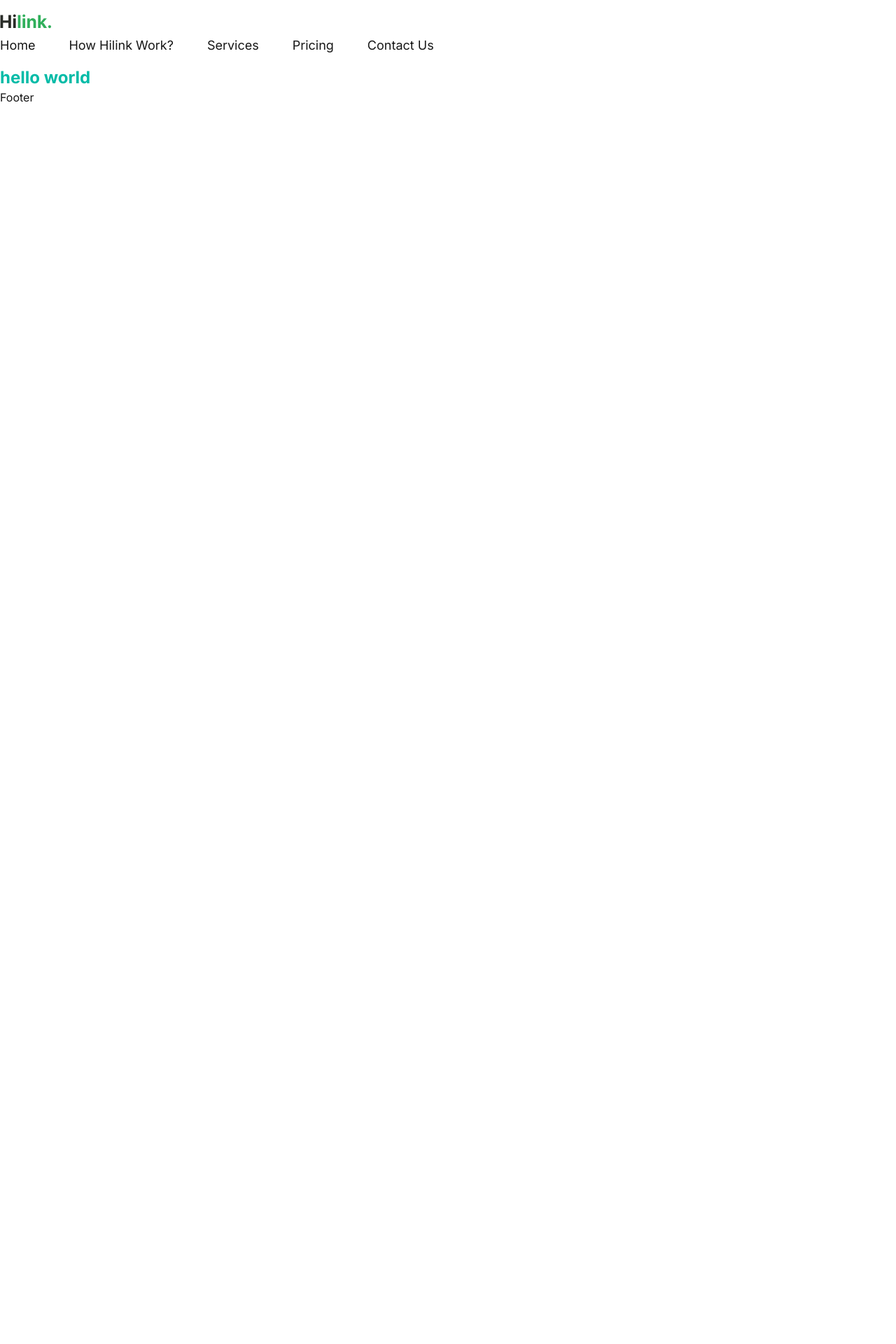
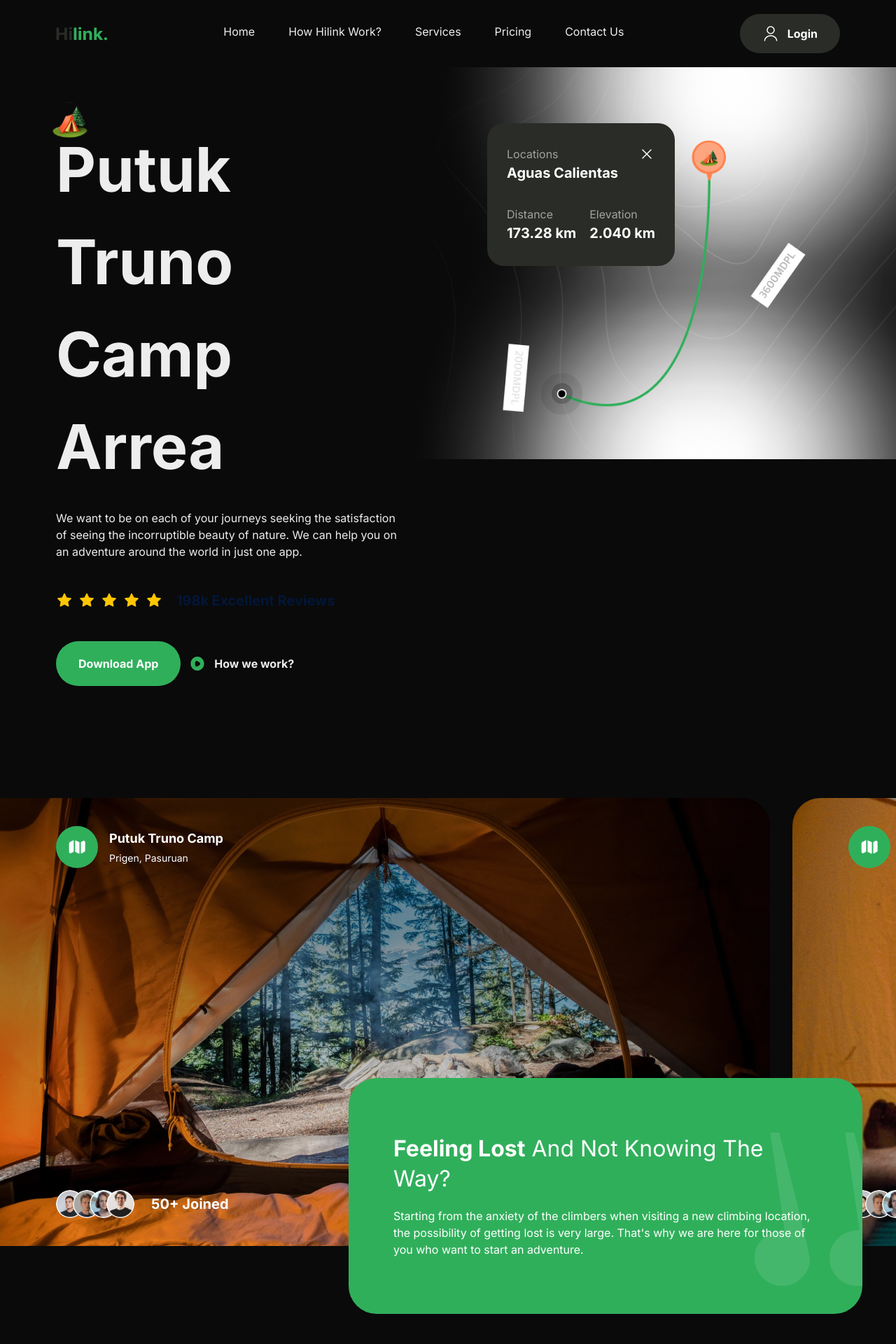
Before and after one commit to viktor-codes/travel-app, a Next.js app: page / in a window 1280 px wide. Shown: the top 1920 px of the page at 70% size. Before the commit the page ends 800 px from the top, so only its background shows below. Built offline with nearby package versions, Linux system fonts and the light colour scheme.

Commit message:
Add camp section

```diff
--- a/app/globals.css
+++ b/app/globals.css
@@ -8,7 +8,7 @@
 @theme inline {
 	--color-background: var(--background);
 	--color-foreground: var(--foreground);
-	--font-inter: 'Inter', sans-serif;
+	--font-sans: 'Inter', ui-sans-serif, system-ui, sans-serif;
 	/* Colors */
 	--color-green-50: #30af5b;
 	--color-green-90: #292c27;
@@ -42,15 +42,181 @@
 	--radius-5xl: 40px;
 }
 
-/* @media (prefers-color-scheme: dark) {
+@media (prefers-color-scheme: light) {
 	:root {
 		--background: #0a0a0a;
 		--foreground: #ededed;
 	}
-} */
+}
 
 body {
 	background: var(--background);
 	color: var(--foreground);
-	font-family: var(--font-inter);
+	font-family: var(--font-sans);
 }
+
+/* Custom Tailwind utilities */
+@layer utilities {
+	/* Buttons */
+	.btn_white {
+		@apply border-white bg-white px-8 py-3 text-green-50;
+	}
+	.btn_white_text {
+		@apply border-white bg-white px-8 py-3 text-gray-90;
+	}
+	.btn_green {
+		@apply border-green-50 bg-green-50 px-8 py-5 text-white;
+	}
+	.btn_dark_green {
+		@apply bg-green-90 px-8 py-4 text-white transition-all hover:bg-black;
+	}
+	.btn_dark_green_outline {
+		@apply border-gray-20 bg-green-90 px-8 py-5 text-white;
+	}
+
+	/* Containers */
+	/* .max-container {
+		@apply mx-auto max-w-[1440px];
+	}
+	.padding-container {
+		@apply px-6 lg:px-20 3xl:px-0;
+	} */
+
+	/* Flex helpers */
+	.flexCenter {
+		@apply flex items-center justify-center;
+	}
+
+	.flexBetween {
+		@apply flex items-center justify-between;
+	}
+
+	.flexStart {
+		@apply flex items-center justify-start;
+	}
+
+	.flexEnd {
+		@apply flex items-center justify-end;
+	}
+
+	/* FONTS */
+	.regular-64 {
+		@apply text-[64px] font-[400] leading-[120%];
+	}
+
+	.regular-40 {
+		@apply text-[40px] font-[400] leading-[120%];
+	}
+
+	.regular-32 {
+		@apply text-[32px] font-[400];
+	}
+
+	.regular-24 {
+		@apply text-[24px] font-[400];
+	}
+
+	.regular-20 {
+		@apply text-[20px] font-[400];
+	}
+
+	.regular-18 {
+		@apply text-[18px] font-[400];
+	}
+
+	.regular-16 {
+		@apply text-[16px] font-[400];
+	}
+
+	.regular-14 {
+		@apply text-[14px] font-[400];
+	}
+
+	.medium-14 {
+		@apply text-[14px] font-[600];
+	}
+
+	.bold-88 {
+		@apply text-[88px] font-[700] leading-[120%];
+	}
+
+	.bold-64 {
+		@apply text-[64px] font-[700] leading-[120%];
+	}
+
+	.bold-52 {
+		@apply text-[52px] font-[700] leading-[120%];
+	}
+
+	.bold-40 {
+		@apply text-[40px] font-[700] leading-[120%];
+	}
+
+	.bold-32 {
+		@apply text-[32px] font-[700] leading-[120%];
+	}
+
+	.bold-20 {
+		@apply text-[20px] font-[700];
+	}
+
+	.bold-18 {
+		@apply text-[18px] font-[700];
+	}
+
+	.bold-16 {
+		@apply text-[16px] font-[700];
+	}
+
+	/* Add other regular/bold classes as needed */
+
+	/* Sections */
+	.hero-map {
+		@apply absolute right-0 top-0 h-screen w-screen bg-pattern-2 bg-cover bg-center md:-right-28 xl:-top-60;
+	}
+	.camp-quote {
+		@apply absolute -right-6 bottom-4 w-[140px] lg:bottom-10 xl:-right-8 xl:w-[186px] 3xl:right-0;
+	}
+	.feature-phone {
+		@apply absolute top-[13%] z-10 hidden max-w-[1500px] rotate-[15deg] md:-left-16 lg:flex 3xl:left-20;
+	}
+	.get-app {
+		@apply relative flex w-full flex-col justify-between gap-32 overflow-hidden bg-green-90 bg-pattern bg-cover bg-center bg-no-repeat px-6 py-12 text-white sm:flex-row sm:gap-12 sm:py-24 lg:px-20 xl:max-h-[598px] 2xl:rounded-5xl;
+	}
+}
+
+/* Scrollbar helpers */
+.hide-scrollbar::-webkit-scrollbar {
+	display: none;
+}
+.hide-scrollbar {
+	-ms-overflow-style: none;
+	scrollbar-width: none;
+}
+
+.max-container {
+	margin-left: auto;
+	margin-right: auto;
+	max-width: 1440px;
+}
+
+.padding-container {
+	padding-left: 1.5rem; /* px-6 */
+	padding-right: 1.5rem;
+}
+
+@media (min-width: 1024px) {
+	/* lg */
+	.padding-container {
+		padding-left: 5rem;
+		padding-right: 5rem;
+	}
+}
+
+@media (min-width: 1680px) {
+	/* 3xl */
+	.padding-container {
+		padding-left: 0;
+		padding-right: 0;
+	}
+}
--- a/app/layout.tsx
+++ b/app/layout.tsx
@@ -12,6 +12,9 @@ const inter = Inter({
 export const metadata: Metadata = {
 	title: 'Travel ',
 	description: 'Travel website for camping',
+	icons: {
+		icon: '/favicon.ico',
+	},
 }
 
 export default function RootLayout({
--- a/app/page.tsx
+++ b/app/page.tsx
@@ -1,5 +1,17 @@
+import Camp from '@/components/Camp'
+import Features from '@/components/Features'
+import GetApp from '@/components/GetApp'
+import Guide from '@/components/Guide'
+import Hero from '@/components/Hero'
+
 export default function Home() {
 	return (
-		<h1 className='text-2xl font-bold text-bold text-teal-500'>hello world</h1>
+		<>
+			<Hero />
+			<Camp />
+			<Guide />
+			<Features />
+			<GetApp />
+		</>
 	)
 }
--- /dev/null
+++ b/components/Button.tsx
@@ -0,0 +1,27 @@
+import Image from 'next/image'
+
+type ButtonProps = {
+	type: 'button' | 'submit'
+	title: string
+	icon?: string
+	variant: string
+}
+
+const Button = ({ type, title, icon, variant }: ButtonProps) => {
+	return (
+		<button className={`flexCenter gap-3 rounded-full ${variant}`} type={type}>
+			{icon && (
+				<Image
+					src={icon}
+					alt={`${title} icon`}
+					width={24}
+					height={24}
+					className=''
+				/>
+			)}
+			<label className='text-base font-bold whitespace-nowrap'>{title}</label>
+		</button>
+	)
+}
+
+export default Button
--- /dev/null
+++ b/components/Camp.tsx
@@ -0,0 +1,104 @@
+import { PEOPLE_URL } from '@/constants'
+import Image from 'next/image'
+import React from 'react'
+
+type CampProps = {
+	backgroundImage: string
+	title: string
+	subtitle: string
+	peopleJoined: string
+	className?: string
+}
+
+const CampSite = ({
+	backgroundImage,
+	title,
+	subtitle,
+	peopleJoined,
+	className,
+}: CampProps) => {
+	return (
+		<div
+			className={`h-full w-full min-w-[1100px] ${backgroundImage} bg-cover bg-no-repeat lg:rounded-r-5xl 2xl:rounded-5xl ${className}`}
+		>
+			<div className='flex h-full flex-col items-start justify-between p-6 lg:px-20 lg:py-10 '>
+				<div className='flexCenter gap-4'>
+					<div className='rounded-full bg-green-50 p-4'>
+						<Image
+							src='/folded-map.svg'
+							alt='map icon'
+							width={28}
+							height={28}
+						/>
+					</div>
+					<div className='flex flex-col gap-1'>
+						<h4 className='bold-18 text-white'>{title}</h4>
+						<p className='regular-14 text-white'>{subtitle}</p>
+					</div>
+				</div>
+				<div className='flexCenter gap-6'>
+					<span className='flex -space-x-4 overflow-hidden'>
+						{PEOPLE_URL.map((url, index) => (
+							<Image
+								className='inline-block h-10 w-10 rounded-full'
+								src={url}
+								key={url}
+								alt='person'
+								width={52}
+								height={52}
+							/>
+						))}
+					</span>
+					<span className='font-bold text-base md:text-xl text-white'>
+						{peopleJoined}
+					</span>
+				</div>
+			</div>
+		</div>
+	)
+}
+
+const Camp = () => {
+	return (
+		<section className='2xl:max-w-[1440px] 2xl:mx-auto relative flex flex-col py-10 lg:mb-10 lg:py-20 xl:mb-20'>
+			<div className='hide-scrollbar flex h-[340px] w-full items-start justify-start gap-8 overflow-x-auto lg:h-[400px] xl:h-[640px]'>
+				<CampSite
+					backgroundImage='bg-bg-img-1'
+					title='Putuk Truno Camp'
+					subtitle='Prigen, Pasuruan'
+					peopleJoined='50+ Joined'
+				/>
+
+				<CampSite
+					className='lg:rounded-5xl'
+					backgroundImage='bg-bg-img-2 '
+					title='Mountaine View Camp'
+					subtitle='Somewhere Where you Like'
+					peopleJoined='50+ Joined'
+				/>
+			</div>
+			<div className='flexEnd mt-10 px-6 lg:-mt-60 lg:mr-6'>
+				<div className='bg-green-50 p-8 lg:max-w-[500px] xl:max-w-[734px] xl:rounded-5xl xl:px-16 xl:py-20 relative w-full overflow-hidden rounded-3xl'>
+					<h2 className='text-white text-2xl md:text-[32px] capitalize 2xl:text-[64px]'>
+						<strong>Feeling Lost</strong> And Not Knowing The Way?
+					</h2>
+					<p className='text-xs xl:text-base mt-5 text-white'>
+						Starting from the anxiety of the climbers when visiting a new
+						climbing location, the possibility of getting lost is very large.
+						That's why we are here for those of you who want to start an
+						adventure.
+					</p>
+					<Image
+						src='/quote.svg'
+						alt='camp-2'
+						width={186}
+						height={219}
+						className='camp-quote'
+					/>
+				</div>
+			</div>
+		</section>
+	)
+}
+
+export default Camp
--- /dev/null
+++ b/components/Features.tsx
@@ -0,0 +1,7 @@
+import React from 'react'
+
+const Features = () => {
+	return <div>Features</div>
+}
+
+export default Features
--- /dev/null
+++ b/components/GetApp.tsx
@@ -0,0 +1,7 @@
+import React from 'react'
+
+const GetApp = () => {
+	return <div>GetApp</div>
+}
+
+export default GetApp
--- /dev/null
+++ b/components/Guide.tsx
@@ -0,0 +1,7 @@
+import React from 'react'
+
+const Guide = () => {
+	return <div>Guide</div>
+}
+
+export default Guide
--- /dev/null
+++ b/components/Hero.tsx
@@ -0,0 +1,83 @@
+import Image from 'next/image'
+import React from 'react'
+import Button from './Button'
+
+const Hero = () => {
+	return (
+		<section className='max-container padding-container flex flex-col gap-20 py-10 pb-32 md:gap-28 lg:py-20 xl:flex-row'>
+			<div className='hero-map' />
+			{/* Left Side */}
+			<div className='relative z-20 flex flex-1 flex-col xl:w-1/2'>
+				<Image
+					src='/camp.svg'
+					alt='camp'
+					width={50}
+					height={50}
+					className='absolute left-[-5px] top-[-30px] w-10 lg:w-[50px]'
+				/>
+				<h1 className='text-[52px] font-bold lg:text-[88px]'>
+					Putuk Truno Camp Arrea
+				</h1>
+				<p className='regular-16 mt-6 text-gray-40 xl:max-w-[520px]'>
+					We want to be on each of your journeys seeking the satisfaction of
+					seeing the incorruptible beauty of nature. We can help you on an
+					adventure around the world in just one app.
+				</p>
+				<div className='my-11 flex flex-wrap gap-5'>
+					<div className='flex items-center gap-2'>
+						{Array(5)
+							.fill(1)
+							.map((_, index) => (
+								<Image
+									src='/star.svg'
+									key={index}
+									alt='star'
+									width={24}
+									height={24}
+								/>
+							))}
+					</div>
+					<p className='text-base font-normal lg:text-xl lg:font-bold text-blue-70'>
+						198k
+						<span className='text-base lg:text-xl ml-1 '>
+							Excellent Reviews
+						</span>
+					</p>
+				</div>
+				<div className='flex flex-col w-full gap-3 sm:flex-row'>
+					<Button type='button' title='Download App' variant='btn_green' />
+					<Button
+						type='button'
+						title='How we work?'
+						icon='/play.svg'
+						variant='btn_white-text'
+					/>
+				</div>
+			</div>
+			<div className='relative flex-1 items-star '>
+				<div className='relative z-20 w-[268px] flex flex-col gap-8 rounded-3xl bg-green-90 px-7 py-8'>
+					<div className='flex flex-col'>
+						<div className='flexBetween'>
+							<p className='regular-16 text-gray-20'>Locations</p>
+							<Image src='/close.svg' alt='menu' width={24} height={24} />
+						</div>
+						<p className='bold-20 text-white'>Aguas Calientas</p>
+					</div>
+
+					<div className='flexBetween'>
+						<div className='flex flex-col'>
+							<p className='regular-16 block text-gray-20'>Distance</p>
+							<p className='bold-20 text-white'>173.28 km</p>
+						</div>
+						<div className='flex flex-col'>
+							<p className='regular-16 block text-gray-20'>Elevation</p>
+							<p className='bold-20 text-white'>2.040 km</p>
+						</div>
+					</div>
+				</div>
+			</div>
+		</section>
+	)
+}
+
+export default Hero
--- a/components/Navbar.tsx
+++ b/components/Navbar.tsx
@@ -1,10 +1,11 @@
 import { NAV_LINKS } from '@/constants'
 import Image from 'next/image'
 import Link from 'next/link'
+import Button from './Button'
 
 const Navbar = () => {
 	return (
-		<nav className='flex justify-between z-30 py-5 container mx-auto'>
+		<nav className='flexBetween max-container padding-container z-30 py-5'>
 			<Link href='/'>
 				<Image
 					src='/hilink-logo.svg'
@@ -12,18 +13,33 @@ const Navbar = () => {
 					width={74}
 					height={29}
 				/>
+			</Link>
 			<ul className='hidden h-full gap-12 lg:flex'>
 				{NAV_LINKS.map(link => (
 					<Link
 						href={link.href}
 						key={link.key}
-							className='flex items-center font-normal text-lg cursor-pointer pb-1.5 transition-all hover:font-bold'
+						className='flex justify-center items-center font-normal text-base cursor-pointer pb-1.5 transition-all hover:font-bold'
 					>
 						{link.label}
 					</Link>
 				))}
 			</ul>
-			</Link>
+			<div className='hidden lg:flex lg:justify-center lg:items-center'>
+				<Button
+					type='button'
+					title='Login'
+					icon='/user.svg'
+					variant='btn_dark_green'
+				/>
+			</div>
+			<Image
+				src='/menu.svg'
+				alt='Menu Icon'
+				width={32}
+				height={32}
+				className='inline-block cursor-pointer lg:hidden'
+			/>
 		</nav>
 	)
 }
```
Also changed, not shown: 1 other file (tests, documents, lock files or other folders). Lines whose indentation alone changed are shown as unchanged.
